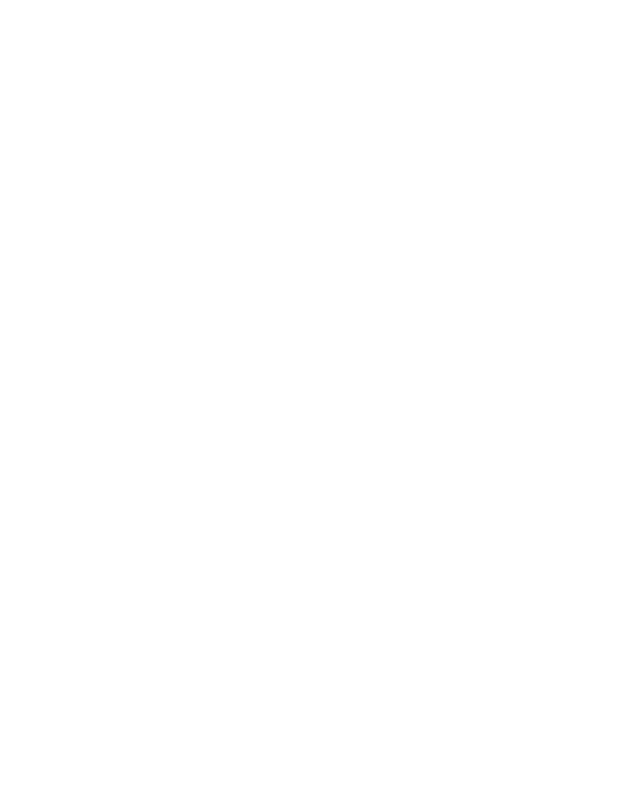
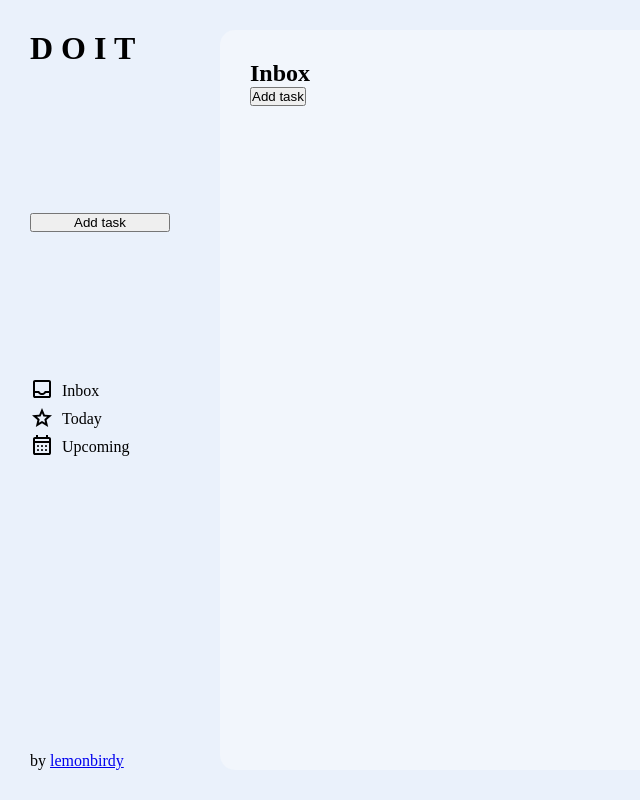
Before and after one commit to citronoiseau/todo-odin, a website built with webpack: page src/index.html in a window 1280 px wide. Shown: the whole page, without its empty margins (0-640 px from the left). Built offline with nearby package versions, Linux system fonts and the light colour scheme.

Commit message:
added basic page layout and modal dialog handler

```diff
--- a/package.json
+++ b/package.json
@@ -13,8 +13,12 @@
   "author": "",
   "license": "ISC",
   "devDependencies": {
+    "css-loader": "^6.9.1",
+    "html-webpack-plugin": "^5.6.0",
+    "style-loader": "^3.3.4",
     "webpack": "^5.89.0",
     "webpack-cli": "^5.1.4",
+    "webpack-dev-server": "^4.15.1",
     "webpack-merge": "^5.10.0"
   }
 }
--- /dev/null
+++ b/src/createTask.js
@@ -0,0 +1,7 @@
+export default function createTask(
+  title,
+  description,
+  dueDate,
+  priority,
+  project
+) {}
--- /dev/null
+++ b/src/dialogHandler.js
@@ -0,0 +1,41 @@
+import createTask from "./createTask";
+export default function dialogHandler() {
+  const createTaskBtns = document.querySelectorAll(".addTaskBtn");
+  const taskDialog = document.querySelector(".dialog");
+  const form = taskDialog.querySelector("form");
+  const confirmBtn = document.querySelector("#confirmBtn");
+  const cancelBtn = document.querySelector("#cancelBtn");
+
+  const titleInput = taskDialog.querySelector("#title");
+  const descriptionInput = taskDialog.querySelector("#description");
+  const dueDateInput = taskDialog.querySelector("#dueDate");
+  const prioritySelector = taskDialog.querySelector("#prioritySelector");
+  const projectSelector = taskDialog.querySelector("#projectSelector");
+
+  createTaskBtns.forEach((createTaskBtn) => {
+    createTaskBtn.addEventListener("click", () => {
+      taskDialog.showModal();
+      taskDialog.classList.add("active");
+    });
+  });
+
+  confirmBtn.addEventListener("click", (event) => {
+    if (form.checkValidity()) {
+      const title = titleInput.value;
+      const description = descriptionInput.value;
+      const dueDate = dueDateInput.value;
+      const priority = prioritySelector.value;
+      const project = projectSelector.value;
+
+      createTask(title, description, dueDate, priority, project);
+      event.preventDefault();
+      taskDialog.close();
+      form.reset();
+    }
+  });
+  cancelBtn.addEventListener("click", (event) => {
+    event.preventDefault();
+    taskDialog.close();
+    taskDialog.classList.remove("active");
+  });
+}
--- /dev/null
+++ b/src/dom/main.js
@@ -0,0 +1,24 @@
+export default function createMain() {
+  const content = document.querySelector("#content");
+
+  const main = document.createElement("div");
+  main.id = "main";
+  content.appendChild(main);
+
+  const display = document.createElement("div");
+  display.classList.add("display");
+  main.appendChild(display);
+
+  const title = document.createElement("h2");
+  title.textContent = "Inbox";
+  display.appendChild(title);
+
+  const taskList = document.createElement("div");
+  taskList.classList.add("taskList");
+  display.appendChild(taskList);
+
+  const addTaskBtn = document.createElement("button");
+  addTaskBtn.classList.add("addTaskBtn");
+  addTaskBtn.textContent = "Add task";
+  display.appendChild(addTaskBtn);
+}
--- /dev/null
+++ b/src/dom/sidebar.js
@@ -0,0 +1,61 @@
+import inboxIcon from "../icons/inbox.svg";
+import todayIcon from "../icons/today.svg";
+import upcomingIcon from "../icons/calendar.svg";
+
+export default function createSideBar() {
+  const content = document.querySelector("#content");
+
+  const sideBarContainer = document.createElement("div");
+  sideBarContainer.id = "sidebar";
+  content.appendChild(sideBarContainer);
+
+  const logo = document.createElement("h1");
+  logo.textContent = "D O I T";
+  sideBarContainer.appendChild(logo);
+
+  const addTaskBtn = document.createElement("button");
+  addTaskBtn.classList.add("addTaskBtn");
+  addTaskBtn.textContent = "Add task";
+  sideBarContainer.appendChild(addTaskBtn);
+
+  const navbar = document.createElement("ul");
+  navbar.classList.add("navbar");
+  sideBarContainer.appendChild(navbar);
+
+  const inboxLink = createLink("Inbox", navbar, inboxIcon);
+  const todayLink = createLink("Today", navbar, todayIcon);
+  const upcomingLink = createLink("Upcoming", navbar, upcomingIcon);
+
+  const projectsContainer = document.createElement("ul");
+  projectsContainer.classList.add("projects");
+  sideBarContainer.appendChild(projectsContainer);
+
+  const footerContainer = document.createElement("div");
+  const message = document.createElement("div");
+  message.textContent = "by ";
+  const authorLink = document.createElement("a");
+  authorLink.textContent = "lemonbirdy";
+  authorLink.href = "https://github.com/citronoiseau/restaraunt-odin";
+  authorLink.target = "_blank";
+  footerContainer.appendChild(message);
+  message.appendChild(authorLink);
+  sideBarContainer.appendChild(footerContainer);
+}
+
+function createLink(text, parent, iconSvg) {
+  const link = document.createElement("li");
+
+  const iconContainer = document.createElement("span");
+  const icon = document.createElement("img");
+  icon.src = iconSvg;
+  icon.alt = text;
+  iconContainer.appendChild(icon);
+
+  const textContainer = document.createElement("span");
+  textContainer.textContent = text;
+
+  link.appendChild(iconContainer);
+  link.appendChild(textContainer);
+
+  parent.appendChild(link);
+}
--- /dev/null
+++ b/src/dom/taskDialog.js
@@ -0,0 +1,114 @@
+export default function createTaskDialog() {
+  const main = document.querySelector("#main");
+
+  const dialog = document.createElement("dialog");
+  dialog.classList.add("dialog");
+  main.appendChild(dialog);
+
+  const taskForm = document.createElement("form");
+  dialog.appendChild(taskForm);
+
+  const taskNameContainer = createFormElementContainer(taskForm);
+  const taskNameLabel = createLabel(
+    "Your task title:",
+    "title",
+    taskNameContainer
+  );
+  const taskNameInput = createInput("text", "title", taskNameContainer);
+  taskNameInput.maxLength = 30;
+  taskNameInput.required = true;
+
+  const taskDescriptionContainer = createFormElementContainer(taskForm);
+  const taskDescriptionLabel = createLabel(
+    "Description (optional):",
+    "description",
+    taskDescriptionContainer
+  );
+  const taskDescriptionText = document.createElement("textarea");
+  taskDescriptionText.id = "description";
+  taskDescriptionContainer.appendChild(taskDescriptionText);
+  taskDescriptionText.maxLength = 100;
+
+  const taskDateContainer = createFormElementContainer(taskForm);
+  const taskDateLabel = createLabel("Due date:", "dueDate", taskDateContainer);
+  const taskDateInput = createInput("date", "dueDate", taskDateContainer);
+  taskDateInput.required = true;
+
+  const priorityContainer = createFormElementContainer(taskForm);
+  const priorityLabel = createLabel(
+    "Task priority:",
+    "prioritySelector",
+    priorityContainer
+  );
+  const prioritySelector = document.createElement("select");
+  prioritySelector.id = "prioritySelector";
+  priorityContainer.appendChild(prioritySelector);
+
+  const priorities = ["High", "Medium", "Low"];
+  priorities.forEach((priority) => {
+    const priorityVariant = document.createElement("option");
+    priorityVariant.value = priority;
+    priorityVariant.textContent = priority;
+    prioritySelector.appendChild(priorityVariant);
+  });
+
+  const projectContainer = createFormElementContainer(taskForm);
+  const projectLabel = createLabel(
+    "Task project:",
+    "projectSelector",
+    projectContainer
+  );
+  const projectSelector = document.createElement("select");
+  projectSelector.id = "projectSelector";
+  projectContainer.appendChild(projectSelector);
+  const projects = [];
+  if (projects.length === 0) {
+    const noProjects = document.createElement("option");
+    noProjects.textContent = "You have no projects!";
+    noProjects.value = "none";
+    projectSelector.appendChild(noProjects);
+  } else {
+    projects.forEach((project) => {
+      if (projects.length === 0) {
+        const noProjects = document.createElement("option");
+        noProjects.textContent = "You have no projects!";
+        noProjects.value = "none";
+        projectSelector.appendChild(noProjects);
+      }
+    });
+  }
+
+  const buttonContainer = document.createElement("div");
+  taskForm.appendChild(buttonContainer);
+
+  const confirmBtn = createInput("submit", "confirmBtn", buttonContainer);
+  confirmBtn.value = "Confirm";
+  const cancelBtn = document.createElement("button");
+  cancelBtn.id = "cancelBtn";
+  cancelBtn.textContent = "Cancel";
+  buttonContainer.appendChild(cancelBtn);
+}
+
+function createLabel(text, forInput, parent) {
+  const label = document.createElement("label");
+  label.textContent = text;
+  label.htmlFor = forInput;
+
+  parent.appendChild(label);
+}
+
+function createInput(type, id, parent) {
+  const input = document.createElement("input");
+  input.type = type;
+  input.id = id;
+  input.name = id;
+
+  parent.appendChild(input);
+  return input;
+}
+function createFormElementContainer(parent) {
+  const formElementContainer = document.createElement("div");
+  formElementContainer.classList.add("form-element");
+  parent.appendChild(formElementContainer);
+  return formElementContainer;
+}
--- a/src/index.html
+++ b/src/index.html
@@ -0,0 +1,11 @@
+<!DOCTYPE html>
+<html lang="en">
+  <head>
+    <meta charset="UTF-8" />
+    <meta name="viewport" content="width=device-width, initial-scale=1.0" />
+    <title>To-do</title>
+  </head>
+  <body>
+    <div id="content"></div>
+  </body>
+</html>
--- a/src/index.js
+++ b/src/index.js
@@ -1 +1,5 @@
-console.log("hi!");
+import "./style.css";
+import pageLoader from "./pageLoader";
+import dialogHandler from "./dialogHandler";
+pageLoader();
+dialogHandler();
--- /dev/null
+++ b/src/pageLoader.js
@@ -0,0 +1,9 @@
+import createSideBar from "./dom/sidebar";
+import createMain from "./dom/main";
+import createTaskDialog from "./dom/taskDialog";
+
+export default function pageLoader() {
+  createSideBar();
+  createMain();
+  createTaskDialog();
+}
--- /dev/null
+++ b/src/style.css
@@ -0,0 +1,54 @@
+* {
+  margin: 0;
+  padding: 0;
+  box-sizing: border-box;
+}
+body {
+  background-color: #eaf1fb;
+}
+#content {
+  display: grid;
+  grid-template-columns: minmax(200px, 15%) 1fr;
+  grid-template-areas: "sidebar main";
+  height: 100vh;
+}
+#sidebar {
+  grid-area: sidebar;
+  padding: 30px;
+  display: flex;
+  flex-direction: column;
+  justify-content: space-between;
+}
+#main {
+  grid-area: main;
+  display: flex;
+  flex-direction: column;
+}
+.display {
+  background-color: #f2f6fc;
+  border-radius: 15px;
+  margin: 30px 20px;
+  padding: 30px;
+  flex: 1;
+}
+li {
+  display: flex;
+  align-items: center;
+  gap: 8px;
+}
+.dialog {
+  position: fixed;
+  top: 50%;
+  left: 50%;
+  transform: translate(-50%, -50%);
+  opacity: 0;
+  transition: opacity 0.5s ease-in-out;
+  border: none;
+  padding: 20px;
+  border-radius: 15px;
+  box-shadow: rgba(60, 64, 67, 0.3) 0px 1px 2px 0px,
+    rgba(60, 64, 67, 0.15) 0px 2px 6px 2px;
+}
+.dialog.active {
+  opacity: 1;
+}
--- a/webpack.common.js
+++ b/webpack.common.js
@@ -23,6 +23,9 @@ module.exports = {
       {
         test: /\.(png|svg|jpg|jpeg|gif)$/i,
         type: "asset/resource",
+        generator: {
+          filename: "icons/[name][ext]",
+        },
       },
     ],
   },
```
Also changed, not shown: src/dom/showTasks.js (added, +53 -0 lines), dist/icons/calendar.svg (added), dist/icons/inbox.svg (added), dist/icons/today.svg (added), dist/index.html, dist/main.js, src/icons/calendar.svg (added), src/icons/inbox.svg (added), src/icons/today.svg (added), 1 other file.
